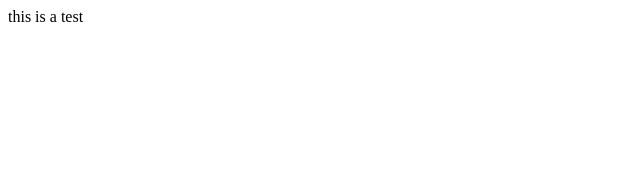
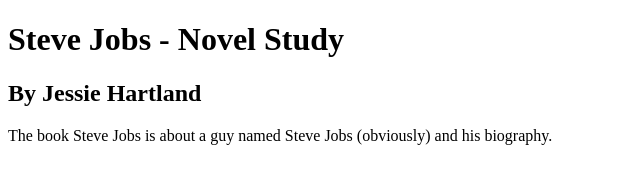
Before and after one commit to gazku/gazku.github.io, a plain HTML site: page index.html in a window 1280 px wide. Shown: the whole page, without its empty margins (0-640 px from the left). Drawn offline with Linux system fonts and the light colour scheme.

Commit message:
Update index.html

```diff
--- a/index.html
+++ b/index.html
@@ -1,4 +1,6 @@
 <!DOCTYPE html>
 <html>
-  <head>this is a test</head>
+  <h1>Steve Jobs - Novel Study</h1>
+  <h2>By Jessie Hartland</h2>
+  <p1>The book Steve Jobs is about a guy named Steve Jobs (obviously) and his biography.</p1>
 </html>
```
